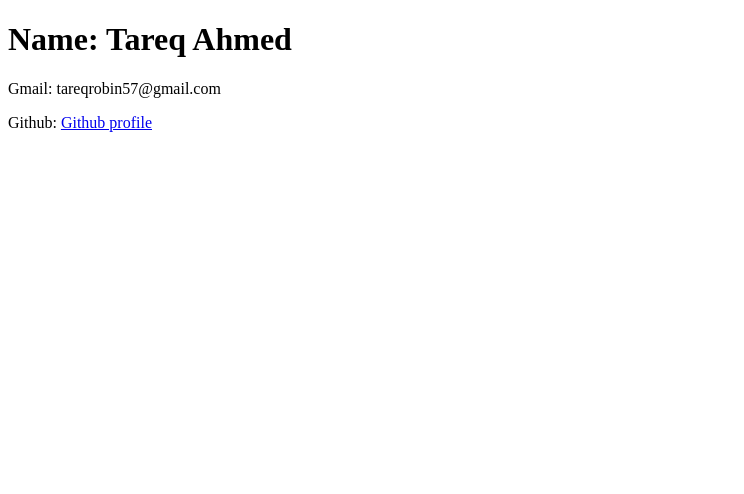
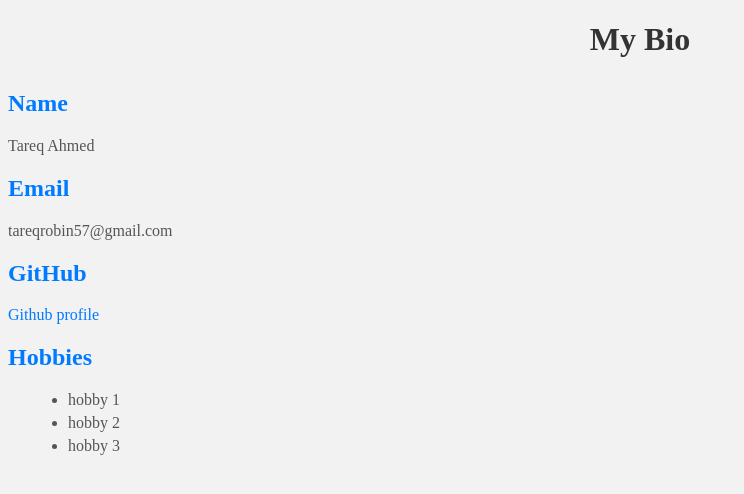
Before and after one commit to Tareq-Ahmed-Github/my-bio, a plain HTML site: page index.html in a window 1280 px wide. Shown: the whole page, without its empty margins (0-744 px from the left). Drawn offline with Linux system fonts and the light colour scheme.

Commit message:
updated according to task conditions

```diff
--- a/index.html
+++ b/index.html
@@ -4,16 +4,32 @@
     <meta charset="UTF-8" />
     <meta http-equiv="X-UA-Compatible" content="IE=edge" />
     <meta name="viewport" content="width=device-width, initial-scale=1.0" />
+    <link rel="stylesheet" href="style.css" />
     <title>my-bio</title>
   </head>
   <body>
-    <h1>Name: Tareq Ahmed</h1>
-    <p>Gmail: tareqrobin57@gmail.com</p>
-    <p>
-      Github:
-      <a href="https://github.com/Tareq-Ahmed-github" target="blank"
+    <header><h1>My Bio</h1></header>
+    <section>
+      <h2>Name</h2>
+      <p>Tareq Ahmed</p>
+    </section>
+    <section>
+      <h2>Email</h2>
+      <p>tareqrobin57@gmail.com</p>
+    </section>
+    <section>
+      <h2>GitHub</h2>
+      <a href="https://github.com/Tareq-Ahmed-Github" target="blank"
         >Github profile</a
       >
-    </p>
+    </section>
+    <section>
+      <h2>Hobbies</h2>
+      <ul>
+        <li>hobby 1</li>
+        <li>hobby 2</li>
+        <li>hobby 3</li>
+      </ul>
+    </section>
   </body>
 </html>
--- /dev/null
+++ b/style.css
@@ -0,0 +1,27 @@
+body{
+    background-color: #f2f2f2;
+}
+a{
+    text-decoration: none;
+    color: #007bff;
+}
+header{
+    text-align: center;
+}
+h1{
+    color: #333;
+    padding-bottom: 10px;
+}
+h2{
+    color: #007bff;
+}
+p{
+    color: #555;
+}
+ul{
+    color: #555;
+}
+li{
+    margin-left: 20px;
+    margin-bottom: 5px;
+}
```
